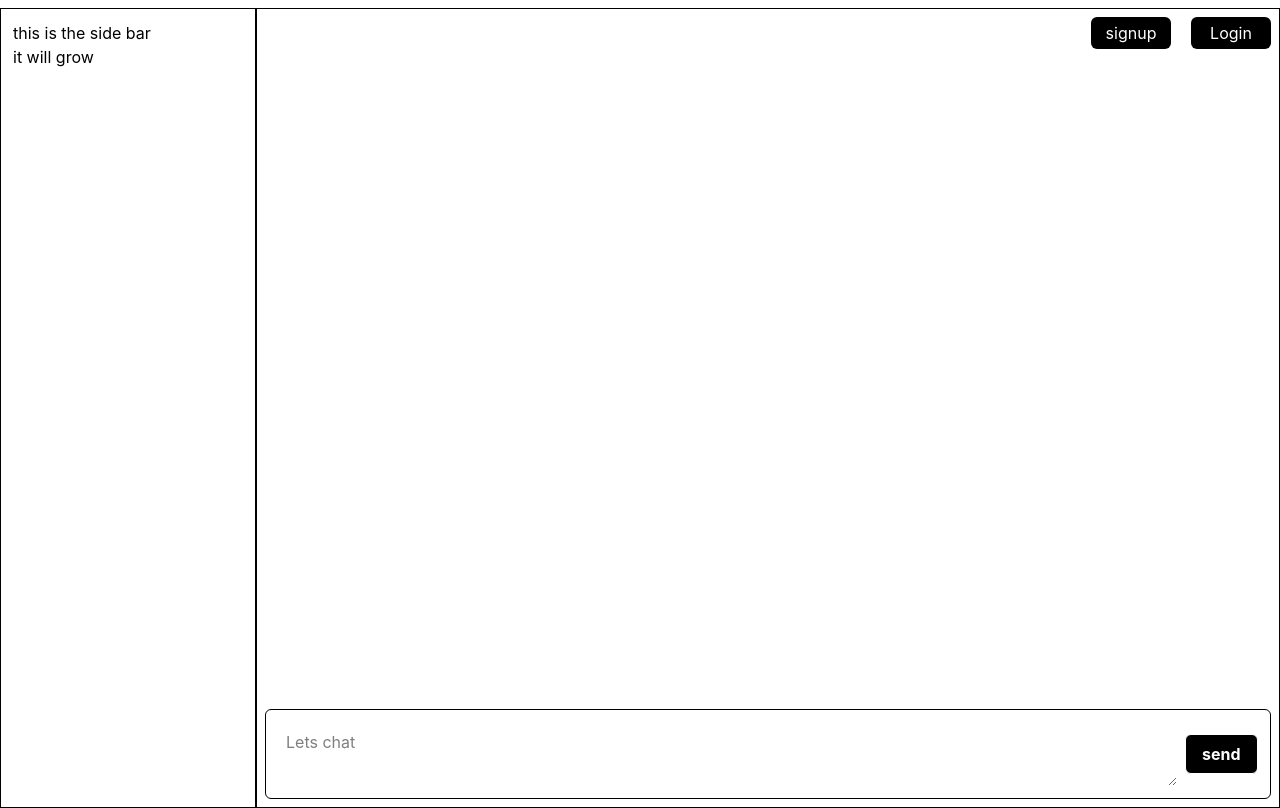
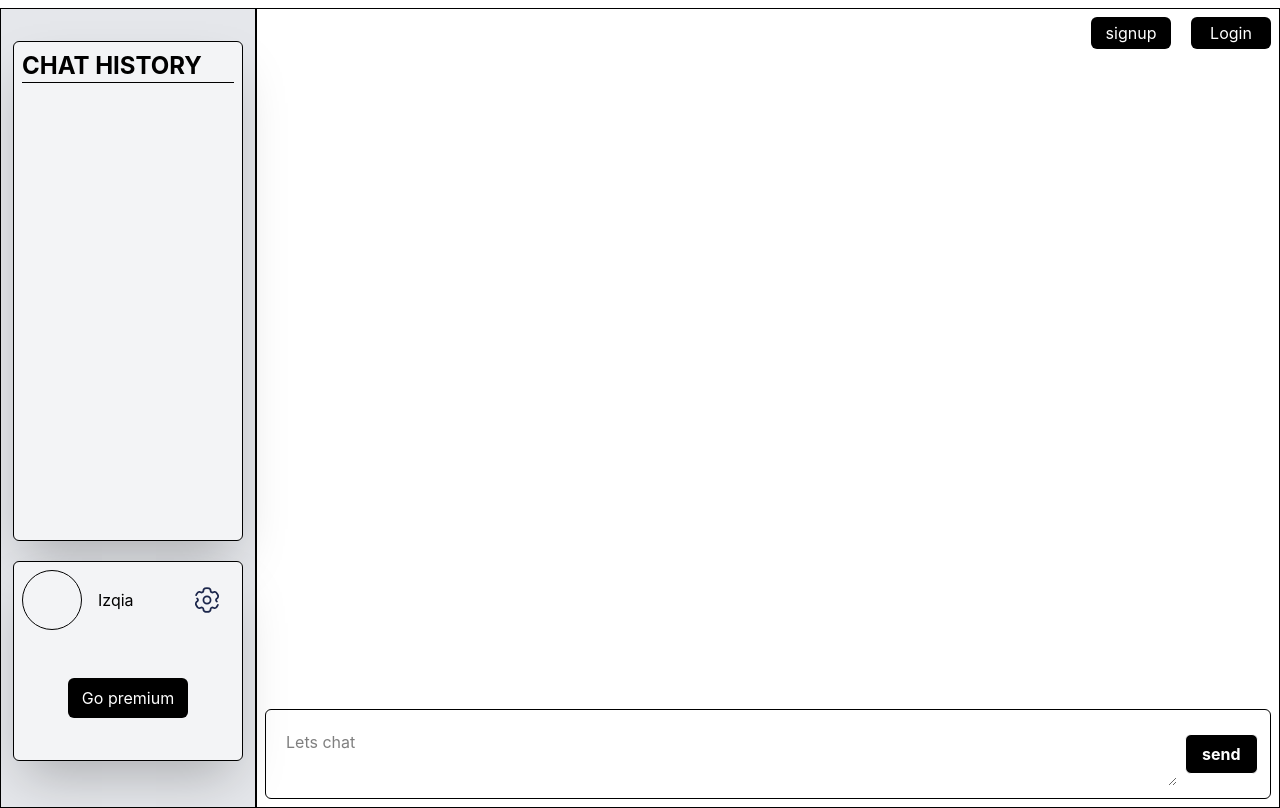
Before and after one commit to IZQIA-HASSAN/Chatbot-frontend, a React (Vite) app: page / in a window 1280 px wide. Built offline with nearby package versions, Linux system fonts and the light colour scheme.

Commit message:
fies updated

```diff
--- a/src/components/Chatpage.jsx
+++ b/src/components/Chatpage.jsx
@@ -2,6 +2,7 @@ import React, { useState } from "react";
 import hamburger from "../assets/hamburger.svg";
 import cross from "../assets/cross-svgrepo-com.svg"
 import { useNavigate } from "react-router-dom";
+import settings from "../assets/settings.svg"
 
 
 
@@ -53,16 +54,28 @@ const handlesignup = ()=>{
 
       {/* Sidebar */}
       <div
-        className={`border w-64 p-3 bg-white
+        className={`border w-64 p-3 bg-gray-200
         fixed lg:static top-0 left-0 h-screen
         transform transition-transform duration-300
         ${open ? "translate-x-0" : "-translate-x-full"}
-        lg:translate-x-0 z-10 flex flex-col`}
+        lg:translate-x-0 z-10 flex flex-col `}
       >
          <div className="flex justify-end mr-3 lg:hidden"><button onClick={()=> setOpen(false)}> <img src={cross} style={{width:20}} alt="" /> </button></div>
-        this is the side bar <br />
-        it will grow
 
+       <div className="border h-[500px] mt-5 p-2 rounded-md shadow-2xl bg-gray-100">
+        <h1 className="text-2xl  font-bold border border-t-0 border-l-0 border-r-0">CHAT HISTORY</h1>
+       </div>
+       <div className="border mt-5 h-50 rounded-md shadow-2xl bg-gray-100">
+
+        <div className="flex items-center gap-2">
+<div className="border rounded-full w-15 h-15 p-2 m-2"></div>
+<div>Izqia</div>
+<div className="flex justify-end  w-20"><button className="transition-all duration-100 ease-out scale-95  active:scale-105 cursor-pointer"><img src={settings} style={{width:30}} alt="" /></button></div>
+</div>
+
+<div className="flex justify-center items-center "><button className="bg-black text-white h-10 w-30 rounded-md mt-10 ">Go premium</button></div>
+
+       </div>
       </div>
 
       {/* Overlay (mobile only) */}
@@ -108,13 +121,13 @@ const handlesignup = ()=>{
         <div className="p-3 flex justify-center items-center border rounded-md">
           <textarea
             value={input}
-            className="p-2 w-full rounded-md"
+            className="p-2 w-full rounded-md focus:outline-none"
             placeholder="Lets chat"
             onChange={(e) => setInput(e.target.value)}
             onKeyDown={(e) => {
               if (e.key === "Enter" && !e.shiftKey)
                 //  e.preventDefault()
-                 sendMessage();
+                 sendMessage()
             }}
           />
           <button
```
Also changed, not shown: src/assets/settings.svg (added).
